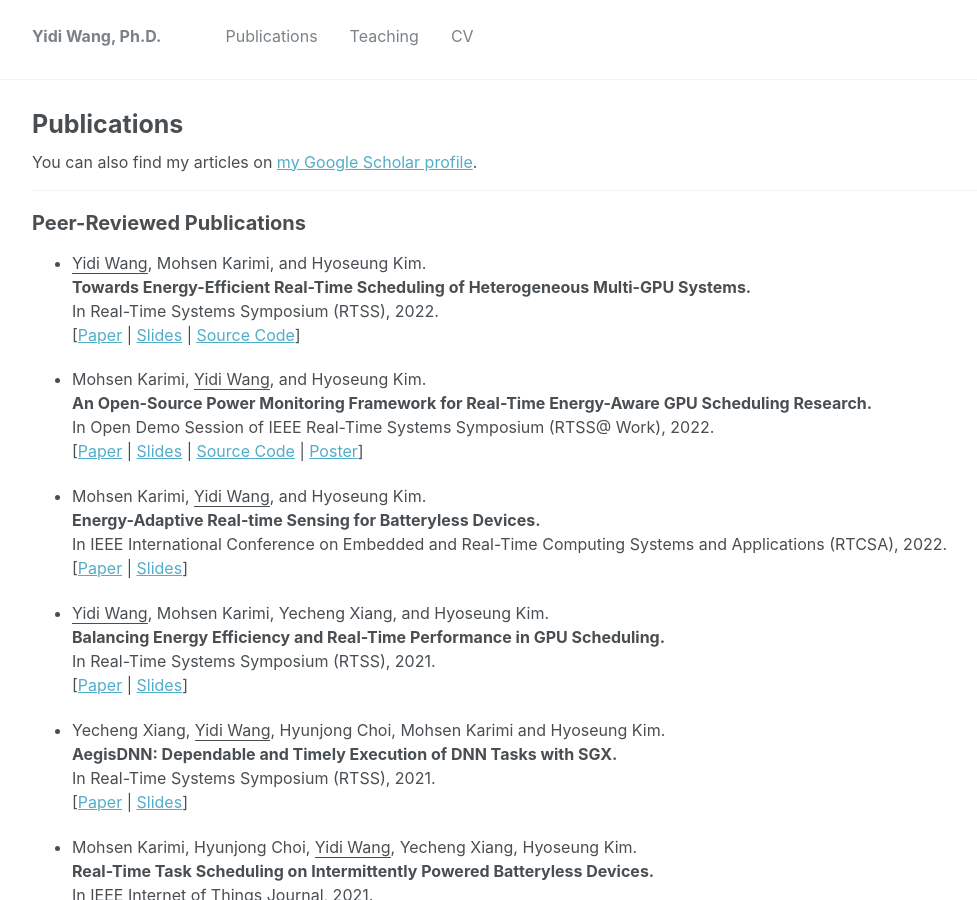
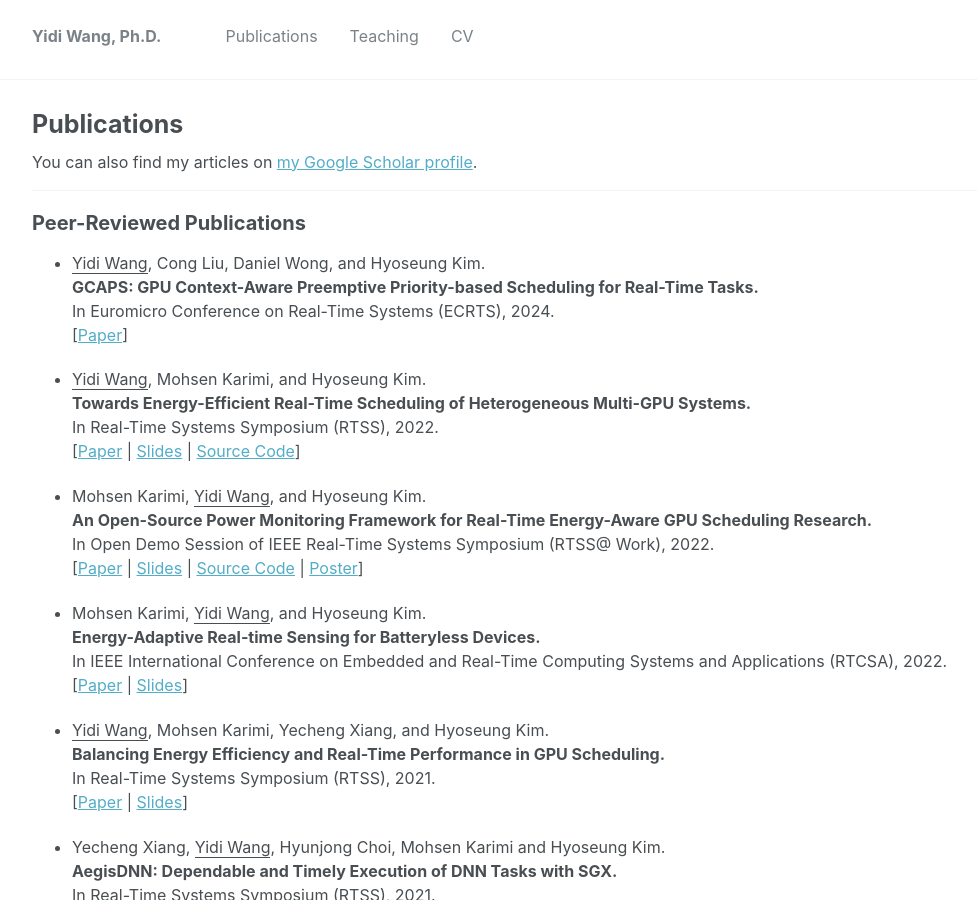
Before and after one commit to yidiwang21/yidiwang21.github.io, a Jekyll site: the page built from _pages/publications.md, in a window 1280 px wide and 900 px high. Shown: the whole window, without its empty margins (48-1025 px from the left). Built offline with Jekyll 4.4.1, drawn with Linux system fonts in a browser that asks for light colours.

Commit message:
added ecrts24

```diff
--- a/_pages/publications.md
+++ b/_pages/publications.md
@@ -18,6 +18,11 @@ author_profile: false
 ---
 
 ## Peer-Reviewed Publications
+
+* <u>Yidi Wang</u>, Cong Liu, Daniel Wong, and Hyoseung Kim.
+    **GCAPS: GPU Context-Aware Preemptive Priority-based Scheduling for Real-Time Tasks.**
+    In Euromicro Conference on Real-Time Systems (ECRTS), 2024.
+    [[Paper](https://yidiwang21.github.io/files/2024/ecrts24_gcaps_paper.pdf)]
 
 * <u>Yidi Wang</u>, Mohsen Karimi, and Hyoseung Kim.
     **Towards Energy-Efficient Real-Time Scheduling of Heterogeneous Multi-GPU Systems.**
```
Also changed, not shown: _pages/about.md (+1 -0 lines), 1 other file.
